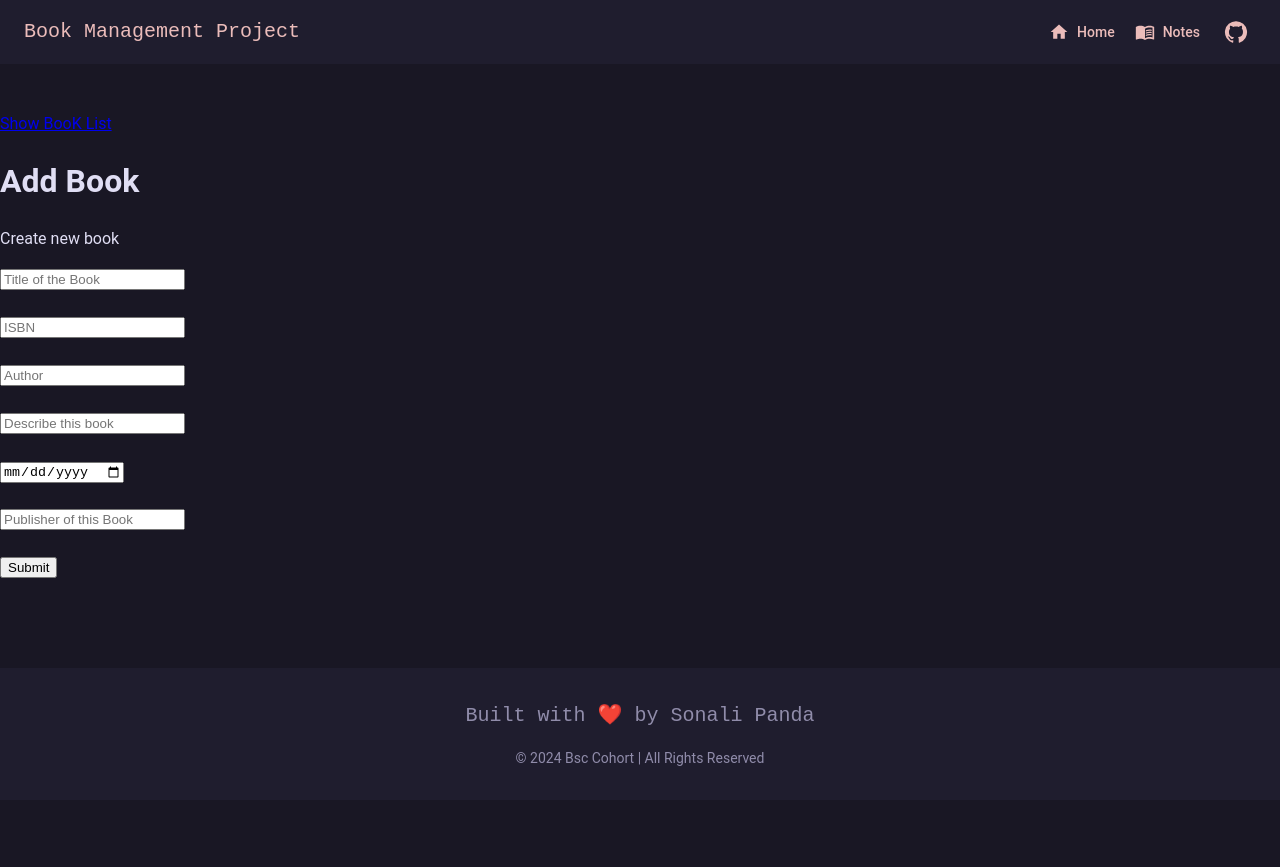
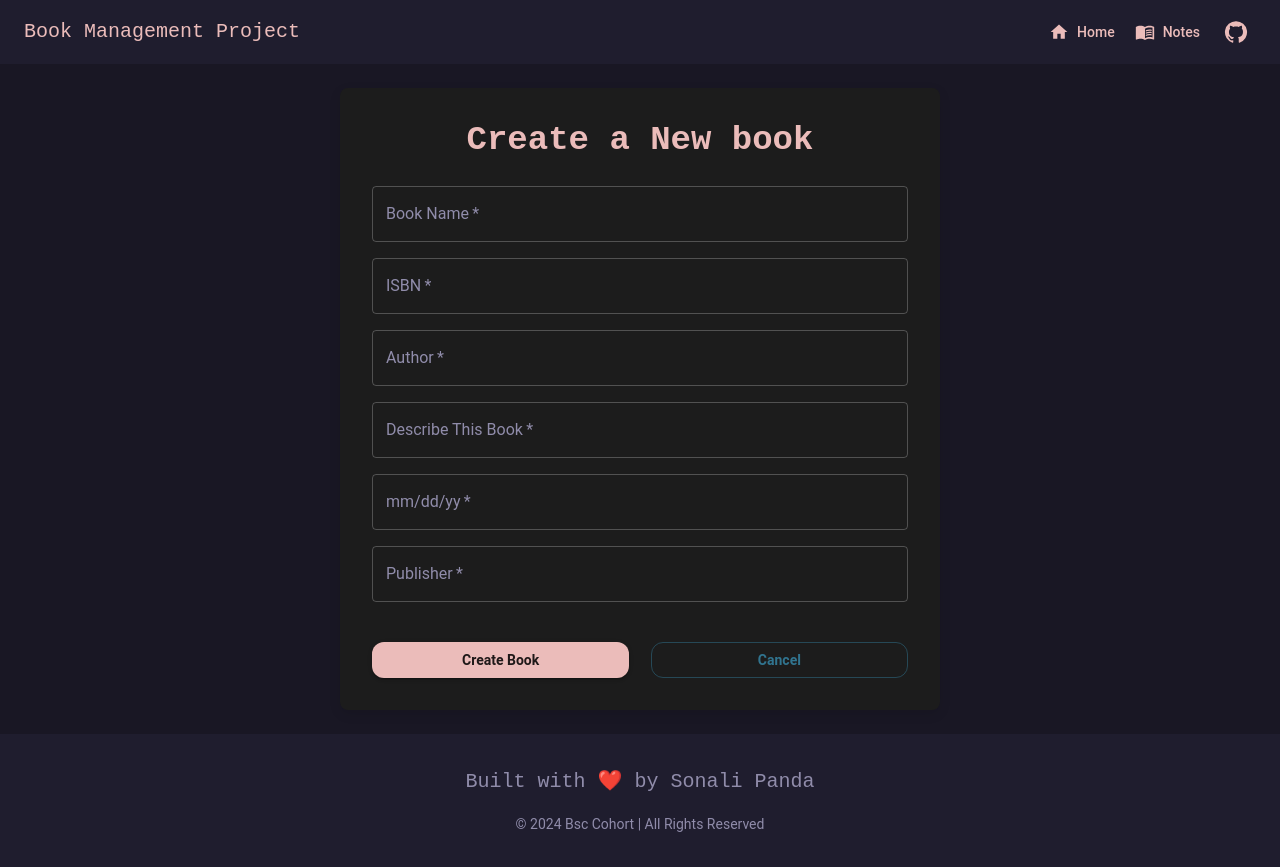
Before and after one commit to 1104sona/librarymnt, a React (Create React App) app in the folder client/: page /create-book in a window 1280 px wide. Before the commit the page ends 800 px from the top, so only its background shows below. Built offline with nearby package versions, Linux system fonts and the light colour scheme.

Commit message:
add book page changed

```diff
--- a/client/src/components/CreateBook.js
+++ b/client/src/components/CreateBook.js
@@ -1,194 +1,261 @@
 import React, { useState } from 'react';
-import { Link } from 'react-router-dom';
 import { useNavigate } from 'react-router-dom';
-import { Slide, ToastContainer, toast } from 'react-toastify';
-import 'react-toastify/dist/ReactToastify.css';
-
+import {
+  Box,
+  TextField,
+  Typography,
+  Button,
+  Snackbar,
+  Alert
+} from '@mui/material';
 import axios from 'axios';
 
-const CreateBook = (props) => {
+const CreateBook = () => {
   const navigate = useNavigate();
   const [book, setBook] = useState({
-    title: '',
-    isbn: '',
-    author: '',
+    name: '',
+    maxcount: '',
+    phonenumber: '',
+    rentperday: '',
+    type: '',
     description: '',
-    published_date: '',
-    publisher: '',
+    location: '',
+    features: '',
   });
-  // const [showToast, setShowToast] = useState(false);
 
-  const onChange = (e) => {
+  const [notification, setNotification] = useState({
+    open: false,
+    message: '',
+    severity: '',
+  });
+
+  const handleChange = (e) => {
     setBook({ ...book, [e.target.name]: e.target.value });
   };
 
-  const onSubmit = (e) => {
+  const handleSubmit = async (e) => {
     e.preventDefault();
+    console.log('Book data before submit:', book); // Debugging line
 
-    axios
-      .post('/api/bookRoutes', book)
-      .then((res) => {
-        setBook({
-          title: '',
-          isbn: '',
-          author: '',
-          description: '',
-          published_date: '',
-          publisher: '',
-        });
+    // Ensure correct data types
+    const parsedBook = {
+      ...book,
+      maxcount: Number(book.maxcount),        // Parse maxcount to number
+      rentperday: Number(book.rentperday),    // Parse rentperday to number
+      features: book.features.split(',').map(item => item.trim()),  // Convert features to array
+    };
 
-        // Show the success alert
-        toast.success('Book added successfully!', {
-          position: "top-right",
-          autoClose: 5000,
-          hideProgressBar: false,
-          closeOnClick: true,
-          pauseOnHover: true,
-          draggable: true,
-          progress: undefined,
-          theme: "dark",
-          transition: Slide,
-        });
+    try {
+      const response = await axios.post('http://localhost:5000/books', parsedBook);
+      console.log('Response from server:', response.data); // Debugging response
 
-        // Delay the navigation slightly to allow the toast to be seen
-        setTimeout(() => {
-          // setShowToast(false); // Hide the toast
-          navigate('/'); // Navigate to homepage
-        }, 5000); // Adjust the timeout as needed
+      setNotification({
+        open: true,
+        message: 'Book created successfully!',
+        severity: 'success',
+      });
 
-      })
-      .catch((err) => {
-        console.log('Error in CreateBook!');
-        console.log('The error is -> ')
-        console.log(err)
-        // Show the success alert
-        toast.error('Something went wrong, try again!', {
-          position: "top-right",
-          autoClose: 5000,
-          hideProgressBar: false,
-          closeOnClick: true,
-          pauseOnHover: true,
-          draggable: true,
-          progress: undefined,
-          theme: "dark",
-          transition: Slide,
-        });
+      // Reset the form
+      setBook({
+        name: '',
+        maxcount: '',
+        phonenumber: '',
+        rentperday: '',
+        type: '',
+        description: '',
+        location: '',
+        features: '',
       });
+
+      setTimeout(() => navigate('/'), 1500);
+    } catch (error) {
+      console.error('Error creating book:', error);
+      const errorMessage = error.response?.data?.message || 'Failed to create book. Please try again.';
+
+      setNotification({
+        open: true,
+        message: errorMessage,
+        severity: 'error',
+      });
+    }
+  };
+
+  const handleCancel = () => {
+    navigate('/');
+  };
+
+  const handleCloseNotification = () => {
+    setNotification({ ...notification, open: false });
   };
 
   return (
-    <div className='CreateBook'>
-      {/* <Navbar /> */}
-      <ToastContainer
-        position="top-right"
-        autoClose={5000}
-        hideProgressBar={false}
-        newestOnTop={false}
-        closeOnClick
-        rtl={false}
-        pauseOnFocusLoss
-        draggable
-        pauseOnHover
-        theme="light"
-        transition={Slide}
-      />
+    <Box
+      sx={{
+        maxWidth: 600,
+        margin: 'auto',
+        padding: 4,
+        borderRadius: 2,
+        boxShadow: '0px 4px 12px rgba(0, 0, 0, 0.1)',
+        backgroundColor: '#1c1c1c', // Dark background for the form
+      }}
+    >
+      <Typography
+        variant="h4"
+        component="h1"
+        textAlign="center"
+        mb={3}
+        color="primary"
+        fontWeight={700}
+      >
+        Create a New book
+      </Typography>
 
-      <div className='container'>
-        <div className='row'>
-          <div className='col-md-8 m-auto'>
-            <br />
-            <Link to='/' className='btn btn-outline-warning float-left'>
-              Show BooK List
-            </Link>
-          </div>
-          <div className='col-md-8 m-auto'>
-            <h1 className='display-4 text-center'>Add Book</h1>
-            <p className='lead text-center'>Create new book</p>
+      <form onSubmit={handleSubmit}>
+        <TextField
+          fullWidth
+          label="Book Name"
+          name="name"
+          variant="outlined"
+          value={book.name}
+          onChange={handleChange}
+          required
+          sx={{ mb: 2 }}
+          Patterns={{
+            style: { color: '#93a1a1' }, // Lighter label color for readability
+          }}
+          Pattern={{
+            style: { color: '#fdf6e3' }, // Light text color
+          }}
+        />
+        <TextField
+          fullWidth
+          label="ISBN"
+          name="isbn"
+          variant="outlined"
+          value={book.isbn}
+          onChange={handleChange}
+          required
+          sx={{ mb: 2 }}
+          Pattern={{
+            style: { color: '#93a1a1' },
+          }}
+          Patterns ={{
+            style: { color: '#fdf6e3' },
+          }}
+        />
+        <TextField
+          fullWidth
+          label="Author"
+          name="author"
+          variant="outlined"
+          value={book.author}
+          onChange={handleChange}
+          required
+          sx={{ mb: 2 }}
+          Patterns={{
+            style: { color: '#93a1a1' },
+          }}
+          Pattern={{
+            style: { color: '#fdf6e3' },
+          }}
+        />
+        <TextField
+          fullWidth
+          label="Describe This Book"
+          name="describethebook"
+          variant="outlined"
+          value={book.describethebook}
+          onChange={handleChange}
+          required
+          sx={{ mb: 2 }}
+          Patterns={{
+            style: { color: '#93a1a1' },
+          }}
+          Pattern={{
+            style: { color: '#fdf6e3' },
+          }}
+        />
+        <TextField
+          fullWidth
+          label="mm/dd/yy"
+          name="mm/dd/yy"
+          variant="outlined"
+          value={book.date}
+          onChange={handleChange}
+          required
+          sx={{ mb: 2 }}
+          Patterns={{
+            style: { color: '#93a1a1' },
+          }}
+          Pattern={{
+            style: { color: '#fdf6e3' },
+          }}
+        />
+        <TextField
+          fullWidth
+          label="Publisher"
+          name="publisher"
+          variant="outlined"
+          value={book.publisher}
+          onChange={handleChange}
+          required
+          sx={{ mb: 2 }}
+          Patterns={{
+            style: { color: '#93a1a1' },
+          }}
+          Pattern={{
+            style: { color: '#fdf6e3' },
+          }}
+        />
 
-            <form noValidate onSubmit={onSubmit}>
-              <div className='form-group'>
-                <input
-                  type='text'
-                  placeholder='Title of the Book'
-                  name='title'
-                  className='form-control'
-                  value={book.title}
-                  onChange={onChange}
-                />
-              </div>
-              <br />
+        <Box
+          sx={{
+            display: 'flex',
+            justifyContent: 'space-between',
+            mt: 3,
+          }}
+        >
+          <Button
+            variant="contained"
+            color="primary"
+            type="submit"
+            sx={{
+              width: '48%',
+              fontWeight: 'bold',
+              borderRadius: '12px', // Rounded button
+            }}
+          >
+            Create Book
+          </Button>
+          <Button
+            variant="outlined"
+            color="secondary"
+            onClick={handleCancel}
+            sx={{
+              width: '48%',
+              fontWeight: 'bold',
+              borderRadius: '12px',
+            }}
+          >
+            Cancel
+          </Button>
+        </Box>
+      </form>
 
-              <div className='form-group'>
-                <input
-                  type='text'
-                  placeholder='ISBN'
-                  name='isbn'
-                  className='form-control'
-                  value={book.isbn}
-                  onChange={onChange}
-                />
-              </div>
-              <br />
-
-              <div className='form-group'>
-                <input
-                  type='text'
-                  placeholder='Author'
-                  name='author'
-                  className='form-control'
-                  value={book.author}
-                  onChange={onChange}
-                />
-              </div>
-              <br />
-
-              <div className='form-group'>
-                <input
-                  type='text'
-                  placeholder='Describe this book'
-                  name='description'
-                  className='form-control'
-                  value={book.description}
-                  onChange={onChange}
-                />
-              </div>
-              <br />
-
-              <div className='form-group'>
-                <input
-                  type='date'
-                  placeholder='published_date'
-                  name='published_date'
-                  className='form-control'
-                  value={book.published_date}
-                  onChange={onChange}
-                />
-              </div>
-              <br />
-
-              <div className='form-group'>
-                <input
-                  type='text'
-                  placeholder='Publisher of this Book'
-                  name='publisher'
-                  className='form-control'
-                  value={book.publisher}
-                  onChange={onChange}
-                />
-              </div>
-              <br />
-
-              <input
-                type='submit'
-                className='btn btn-outline-warning btn-block mt-4'
-              />
-            </form>
-          </div>
-        </div>
-      </div>
-
-
-    </div>
+      <Snackbar
+        open={notification.open}
+        autoHideDuration={3000}
+        onClose={handleCloseNotification}
+      >
+        <Alert
+          onClose={handleCloseNotification}
+          severity={notification.severity}
+          sx={{ width: '100%' }}
+        >
+          {notification.message}
+        </Alert>
+      </Snackbar>
+    </Box>
   );
 };
 
```
